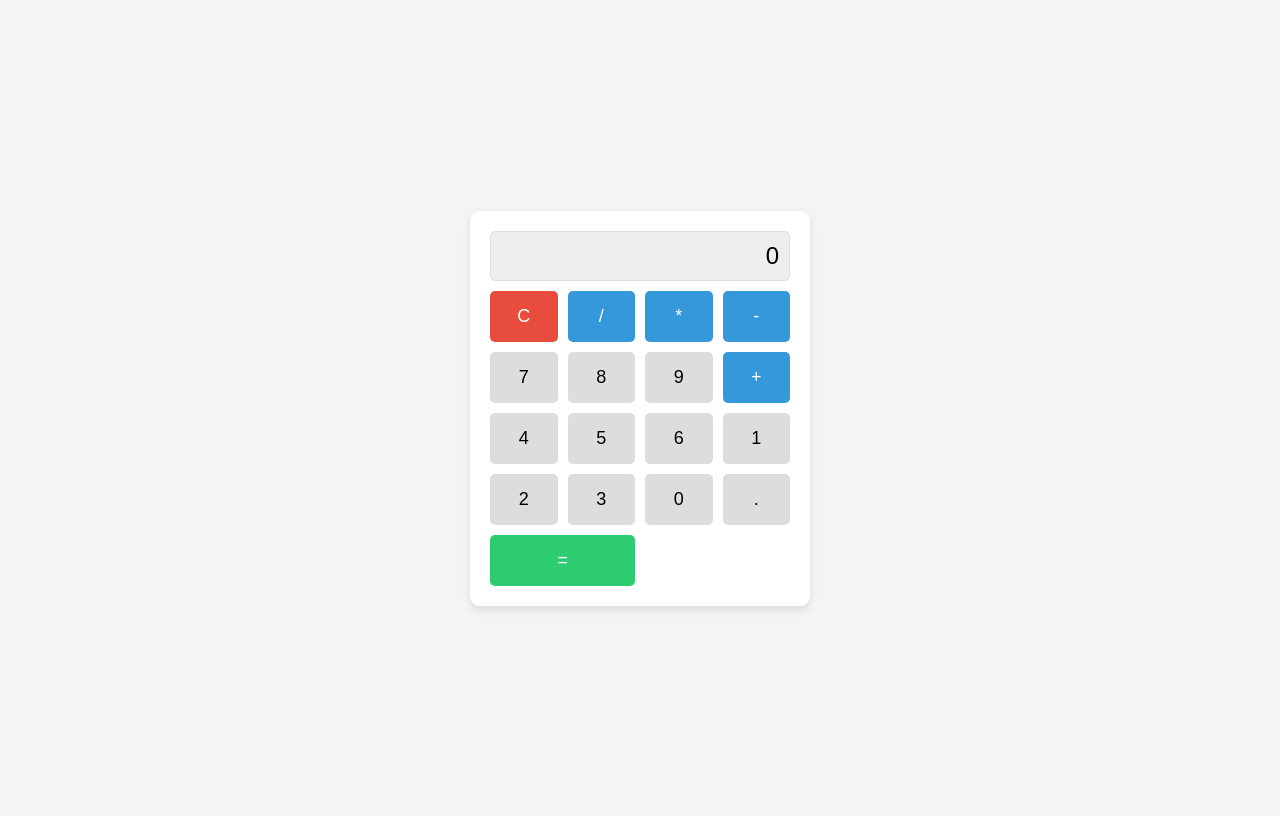
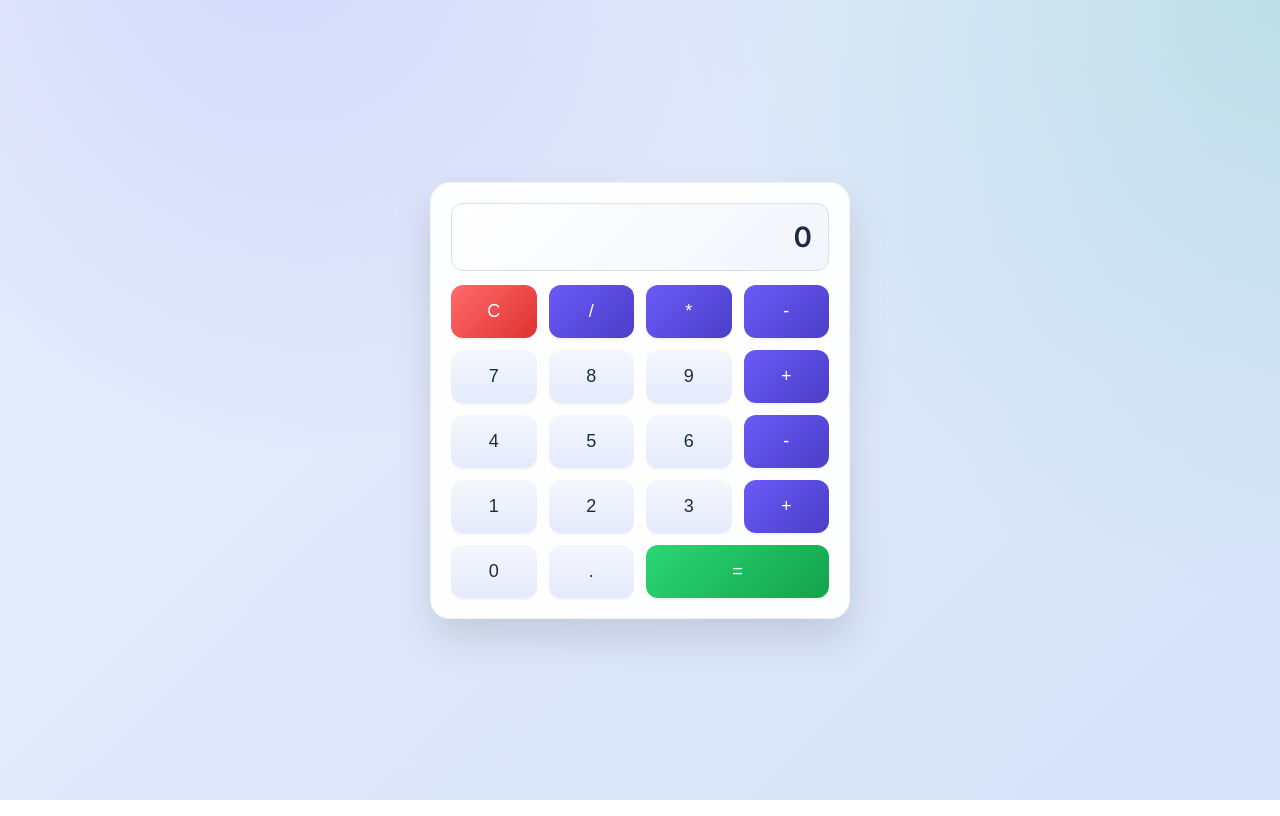
Before and after one commit to AlamIftikar/simple-calculator, a plain HTML site: page index.html in a window 1280 px wide. Drawn offline with Linux system fonts and the light colour scheme.

Commit message:
Update index.html

```diff
--- a/index.html
+++ b/index.html
@@ -1,36 +1,60 @@
 <!DOCTYPE html>
 <html lang="en">
 <head>
-    <meta charset="UTF-8">
-    <meta name="viewport" content="width=device-width, initial-scale=1.0">
-    <title>Modern Calculator</title>
+  <meta charset="UTF-8" />
+  <meta name="viewport" content="width=device-width, initial-scale=1.0"/>
+  <title>Elegant Calculator</title>
+  <link href="https://fonts.googleapis.com/css2?family=Inter:wght@400;500;600;700&display=swap" rel="stylesheet">
   <style>
+    :root {
+      --bg-start: #e8eefc;
+      --bg-end: #d6e2f9;
+      --card: rgba(255,255,255,0.95);
+      --shadow: 0 20px 40px rgba(0,0,0,0.12);
+      --text: #1f2d3d;
+      --muted: #6b7280;
+      --display-bg: linear-gradient(135deg, #ffffff 0%, #f2f5fb 100%);
+      --btn: #e9eefc;
+      --btn-shadow: 0 2px 0 rgba(0,0,0,0.04);
+    }
+
+    * { box-sizing: border-box; }
+    html, body { height: 100%; }
     body {
-            font-family: sans-serif;
-            display: flex;
-            justify-content: center;
-            align-items: center;
+      margin: 0;
+      font-family: 'Inter', system-ui, -apple-system, Arial;
+      color: var(--text);
+      display: grid;
+      place-items: center;
       min-height: 100vh;
-            background-color: #f4f4f4;
+      background: radial-gradient(circle at 20% -10%, rgba(99,102,241,0.15), transparent 40%),
+                  radial-gradient(circle at 100% 0%, rgba(16,185,129,0.15), transparent 40%),
+                  linear-gradient(135deg, var(--bg-start), var(--bg-end));
     }
 
     .calculator {
-            background-color: #fff;
-            border-radius: 10px;
-            box-shadow: 0 4px 8px rgba(0, 0, 0, 0.1);
+      width: min(420px, 92vw);
+      border-radius: 20px;
       padding: 20px;
-            width: 300px; /* Adjusted width */
-            max-width: 100%; /* For responsiveness */
+      background: var(--card);
+      box-shadow: var(--shadow);
+      border: 1px solid rgba(0,0,0,0.05);
+      backdrop-filter: saturate(1.2) blur(2px);
     }
 
     .display {
-            background-color: #eee;
-            border: 1px solid #ddd;
-            border-radius: 5px;
-            padding: 10px;
-            margin-bottom: 10px;
-            text-align: right;
-            font-size: 24px;
+      height: 68px;
+      border-radius: 12px;
+      background: var(--display-bg);
+      border: 1px solid #d8e1ec;
+      padding: 14px 16px;
+      margin-bottom: 14px;
+      display: flex;
+      align-items: center;
+      justify-content: flex-end;
+      font-size: 28px;
+      font-weight: 600;
+      color: #1b2b43;
       overflow: hidden;
       white-space: nowrap;
       text-overflow: ellipsis;
@@ -39,89 +63,103 @@
     .buttons {
       display: grid;
       grid-template-columns: repeat(4, 1fr);
-            grid-gap: 10px;
+      grid-gap: 12px;
     }
 
     button {
-            background-color: #ddd;
       border: none;
-            border-radius: 5px;
-            padding: 15px; /* Increased padding */
-            font-size: 18px; /* Increased font size */
+      border-radius: 12px;
+      padding: 16px;
+      font-size: 18px;
       cursor: pointer;
-            transition: background-color 0.3s ease;
+      transition: transform 0.04s ease, background-color 0.2s ease;
+      background: linear-gradient(#f5f7fb, #e3eafc);
+      box-shadow: var(--btn-shadow);
+      color: #1f2d3d;
+    }
+
+    button:focus-visible {
+      outline: 2px solid #4e9af9;
+      outline-offset: 2px;
     }
 
     button:hover {
-            background-color: #ccc;
+      transform: translateY(-1px);
+      background: linear-gradient(#f7f9ff, #e2e8ff);
     }
 
     button:active {
-            background-color: #bbb;
+      transform: translateY(0);
+      background: linear-gradient(#e3eafc, #dde4ff);
     }
 
     .operator {
-            background-color: #3498db;
-            color: white;
+      background: linear-gradient(135deg, #6a5af9 0%, #4b3ec6 100%);
+      color: #fff;
     }
 
     .operator:hover {
-            background-color: #2980b9;
+      background: linear-gradient(135deg, #7b63f9 0%, #5a41cf 100%);
     }
 
     .clear {
-            background-color: #e74c3c;
-            color: white;
+      background: linear-gradient(135deg, #ff6b6b 0%, #e03131 100%);
+      color: #fff;
     }
 
     .clear:hover {
-            background-color: #c0392b;
+      background: linear-gradient(135deg, #ff8080 0%, #e64a4a 100%);
     }
 
     .equal {
-            grid-column: span 2; /* spans two columns */
-             background-color: #2ecc71;
-            color: white;
+      grid-column: span 2;
+      background: linear-gradient(135deg, #2bd675 0%, #14a34a 100%);
+      color: #fff;
     }
 
     .equal:hover {
-            background-color: #27ae60;
+      background: linear-gradient(135deg, #32e592 0%, #19a15e 100%);
+    }
+
+    @media (max-width: 420px) {
+      .display { font-size: 24px; height: 60px; }
+      button { padding: 14px; font-size: 17px; }
     }
   </style>
 </head>
 <body>
 
-    <div class="calculator">
-        <div class="display">0</div>
-        <div class="buttons">
-            <button class="clear">C</button>
-            <button class="operator">/</button>
-            <button class="operator">*</button>
-            <button class="operator">-</button>
+  <div class="calculator" aria-label="Elegant Calculator">
+    <div class="display" id="display">0</div>
+    <div class="buttons" role="group" aria-label="Calculator keypad">
+      <button class="clear" aria-label="Clear">C</button>
+      <button class="operator" aria-label="Divide">/</button>
+      <button class="operator" aria-label="Multiply">*</button>
+      <button class="operator" aria-label="Subtract">-</button>
 
       <button>7</button>
       <button>8</button>
       <button>9</button>
-            <button class="operator">+</button>
+      <button class="operator" aria-label="Add">+</button>
 
       <button>4</button>
       <button>5</button>
       <button>6</button>
-
+      <button class="operator" aria-label="Subtract">-</button>
 
       <button>1</button>
       <button>2</button>
       <button>3</button>
+      <button class="operator" aria-label="Add">+</button>
+
       <button>0</button>
-
       <button>.</button>
-            <button class="equal">=</button>
-
+      <button class="equal" aria-label="Equals">=</button>
     </div>
   </div>
 
   <script>
-        const display = document.querySelector('.display');
+    const display = document.querySelector('#display');
     const buttons = document.querySelectorAll('.buttons button');
 
     let currentInput = '';
```
Lines whose indentation alone changed are shown as unchanged.
